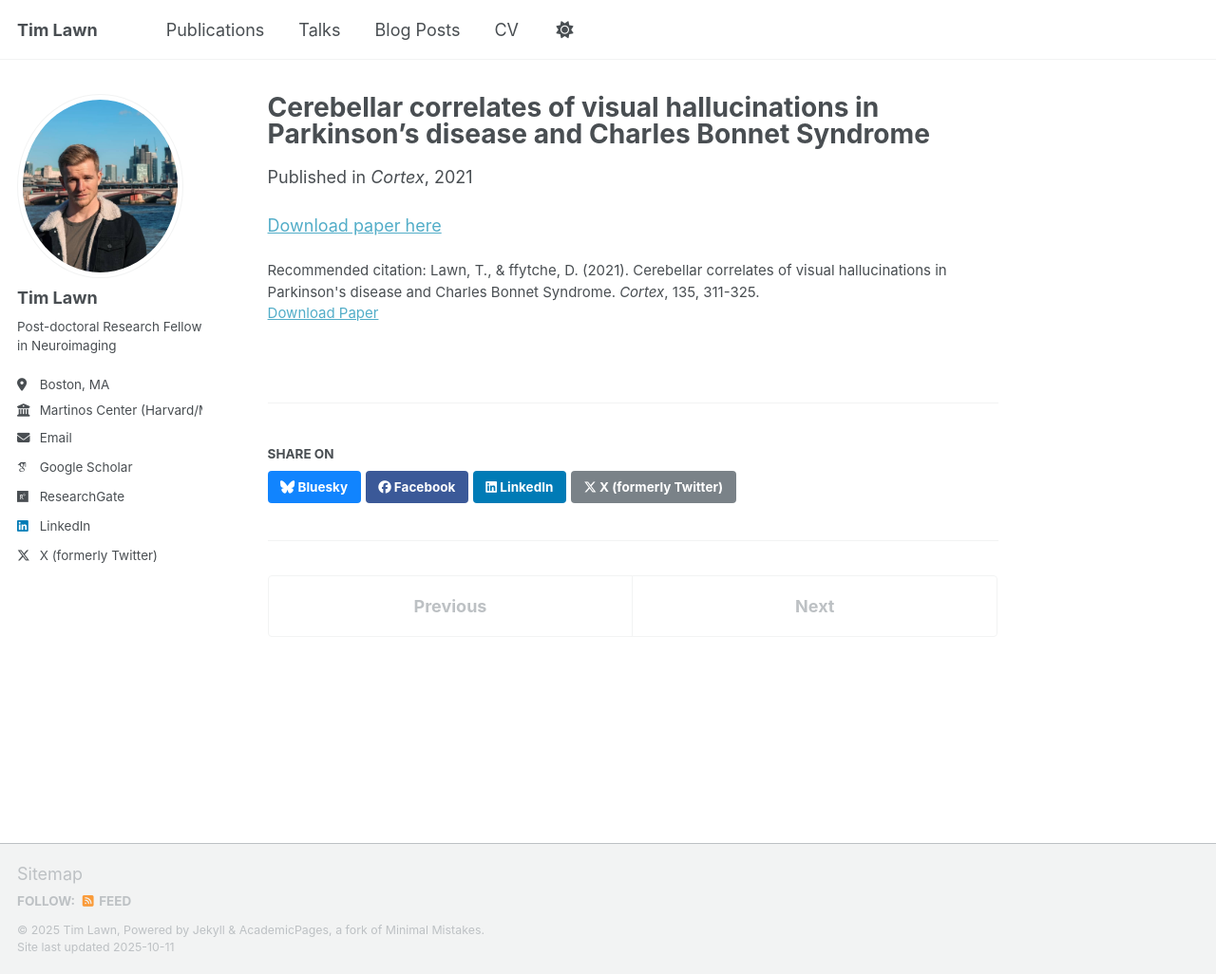
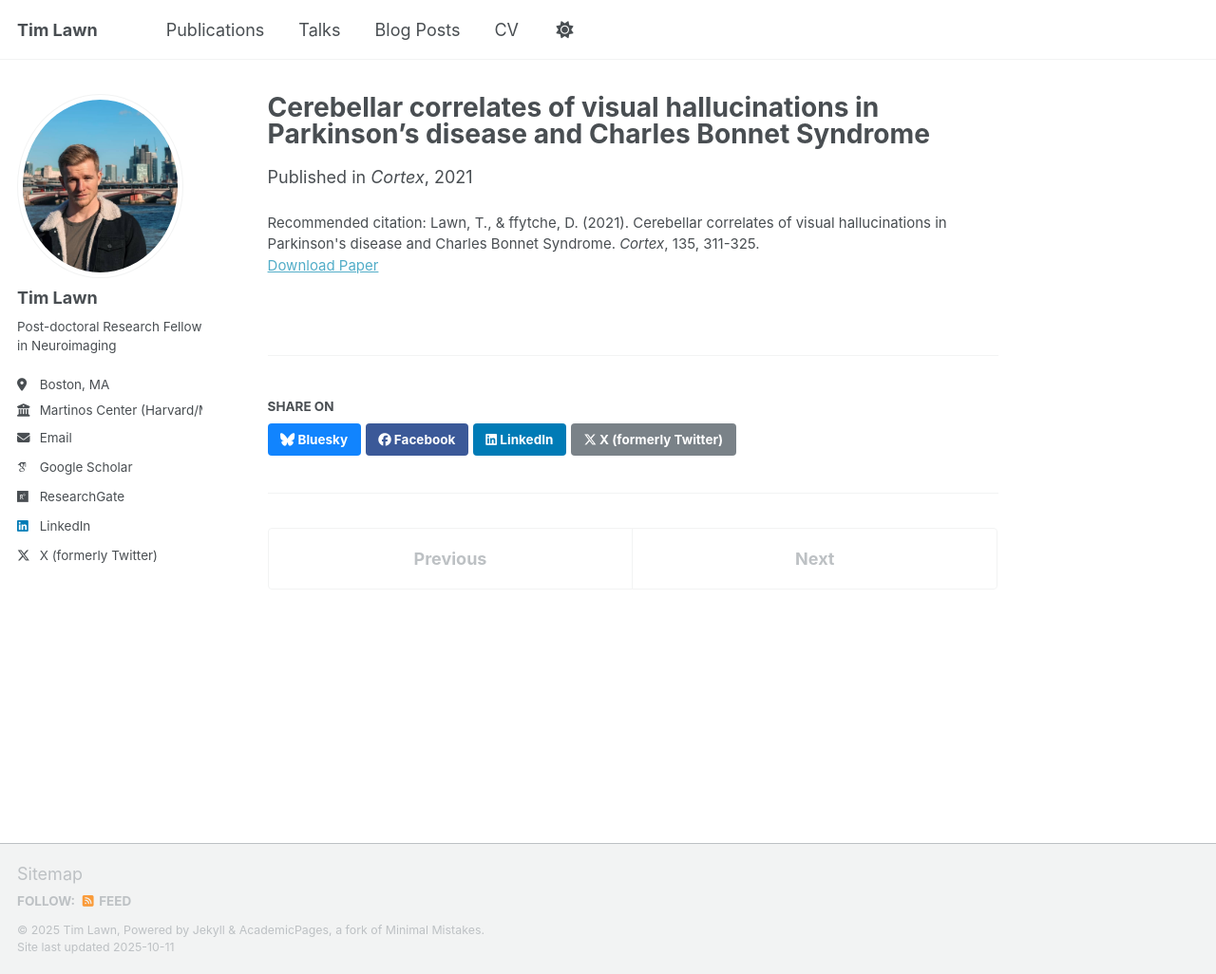
Before and after one commit to timlawn/timlawn.github.io, a Jekyll site: the page built from _publications/2021-02-01-cerebellar-hallucinations.md, in a window 1280 px wide and 1026 px high. Shown: the whole window at 95% size. Built offline with Jekyll 4.4.1, drawn with Linux system fonts in a browser that asks for light colours; some web fonts are replaced; a script that is not in the unit is left out.

Commit message:
Update 2021-02-01-cerebellar-hallucinations.md

```diff
--- a/_publications/2021-02-01-cerebellar-hallucinations.md
+++ b/_publications/2021-02-01-cerebellar-hallucinations.md
@@ -8,5 +8,3 @@ venue: 'Cortex'
 paperurl: 'https://timlawn.github.io/files/lawn-2021-cerebellar-hallucinations.pdf'
 citation: 'Lawn, T., & ffytche, D. (2021). Cerebellar correlates of visual hallucinations in Parkinson&apos;s disease and Charles Bonnet Syndrome. <i>Cortex</i>, 135, 311-325.'
 ---
-
-[Download paper here](https://timlawn.github.io/files/lawn-2021-cerebellar-hallucinations.pdf)
```
